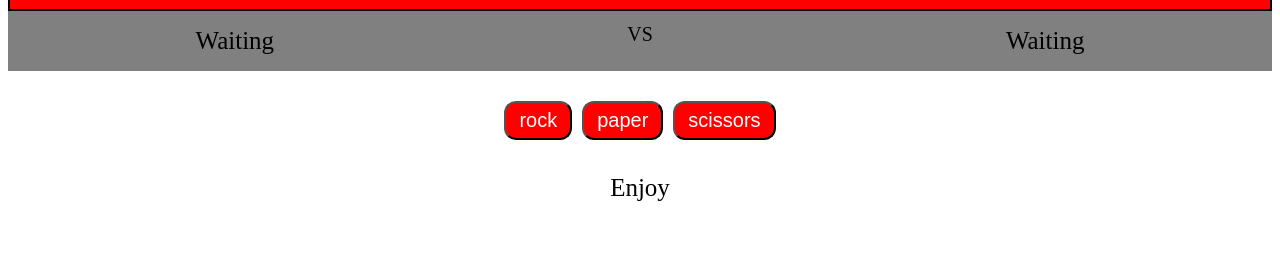
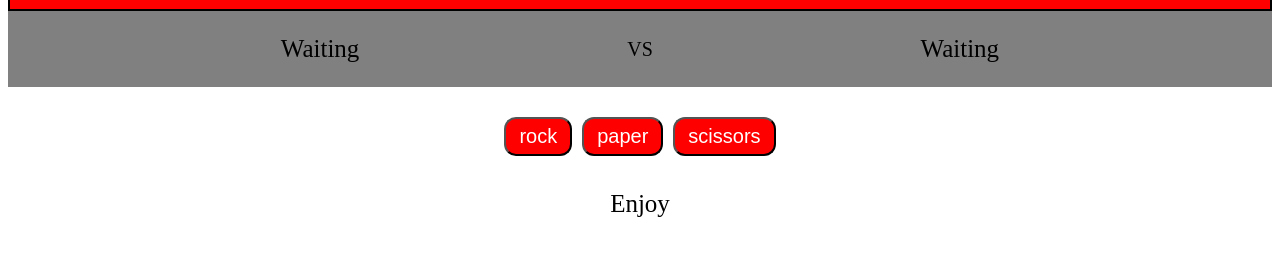
Before and after one commit to WalterWhite123/rock-paper-scissors, a plain HTML site: page index.html in a window 1280 px wide. Shown: the part 130-386 px from the top of the page. Drawn offline with Linux system fonts and the light colour scheme.

Commit message:
add some style

```diff
--- a/style.css
+++ b/style.css
@@ -34,7 +34,8 @@ h1{
             background-color: grey;
 
     display:flex;
-    justify-content: space-around;
+    justify-content: space-evenly;
+    align-items: center;
     font-size: 20px;
     margin-bottom: 30px;
         padding: 12px 5px;
@@ -42,7 +43,8 @@ h1{
 }
 
 .choix-joueur,.choix-ordi{
-    padding: 4px 12px;
+            padding: 12px 5px;
+
     color:black;
     font-size:25px;
 }
```
